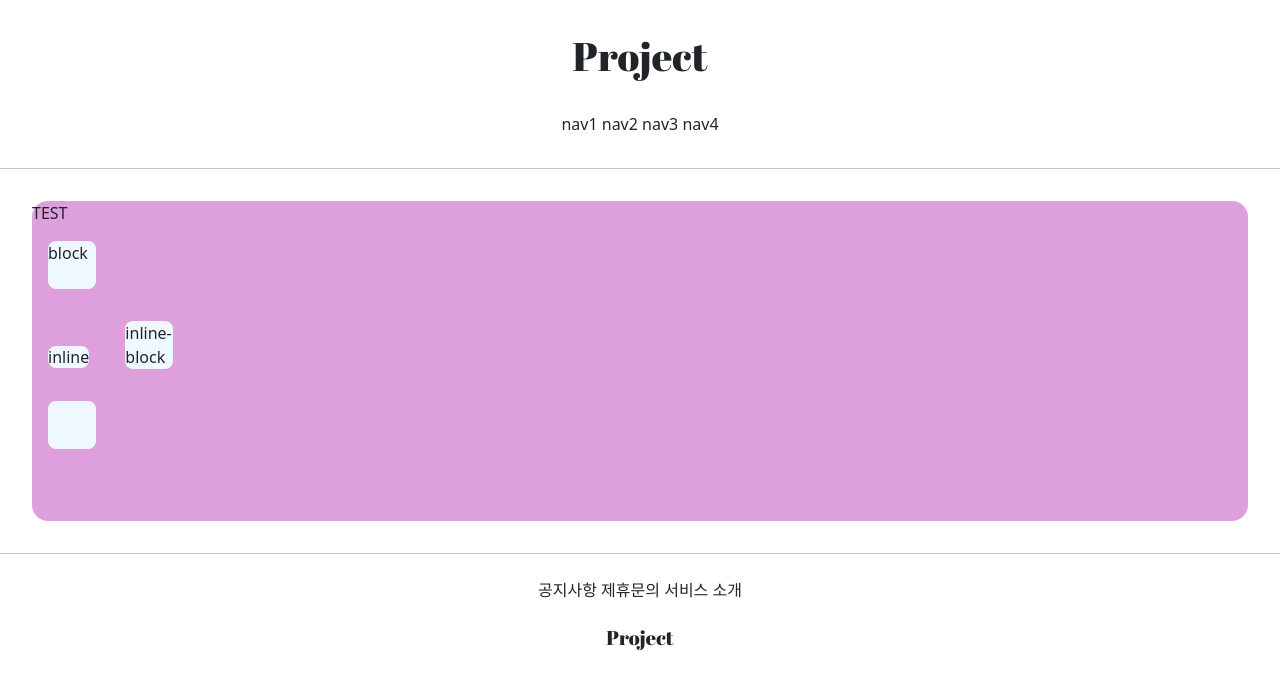
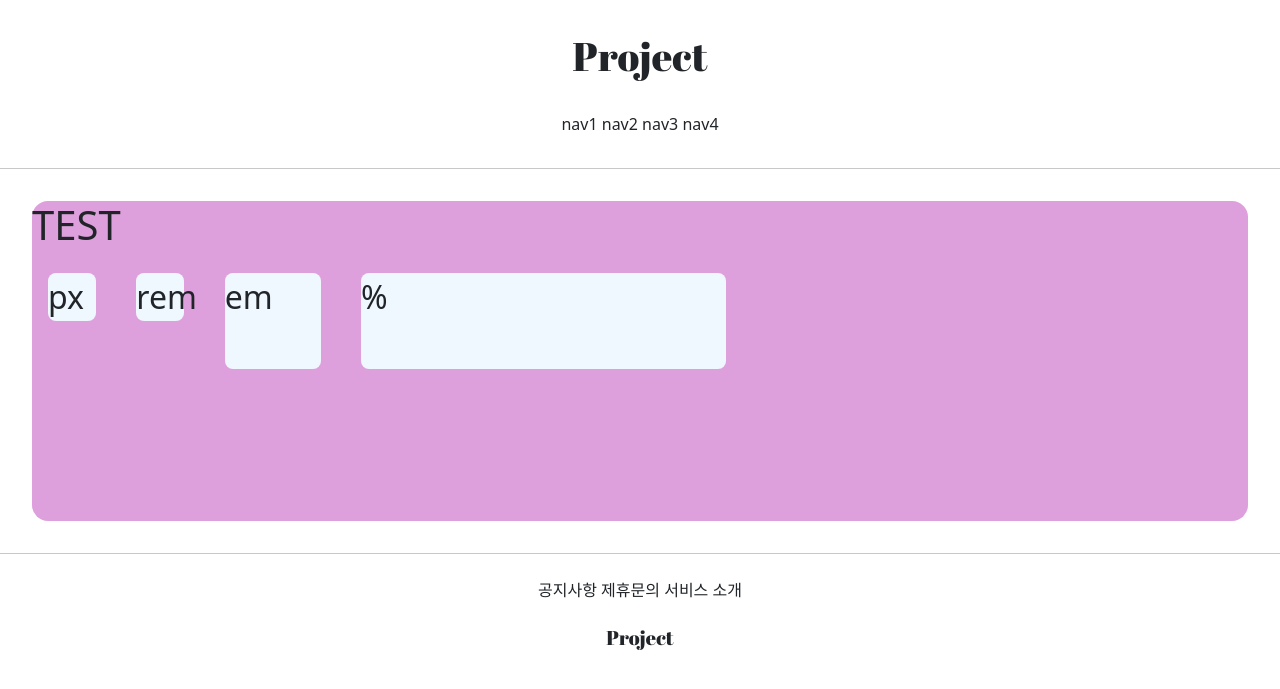
Before and after one commit to 100100001001/gis_django, a Django app: page /accounts/hello_world/ in a window 1280 px wide. Shown: the top 689 px of the page. Run offline with Django 3.2, Linux system fonts and the light colour scheme; parts of the project's set-up code (start-up, migrations or seed data) failed here and were passed over.

Commit message:
7/7 commit 2

```diff
--- a/accountapp/templates/accountapp/hello_world.html
+++ b/accountapp/templates/accountapp/hello_world.html
@@ -10,19 +10,21 @@
             height: 48px;
             width: 48px;
             border-radius: .5rem;
+            display: inline-block;
         }
 
     </style>
 
-    <div style="height: 20rem; background-color: plum; margin: 2rem; border-radius: 1rem;">
-        <hi>TEST</hi>
+    <div style="height: 20rem;
+    background-color:plum; margin: 2rem; border-radius: 1rem; font-size: 2rem">
+        <h1>TEST</h1>
 
 
-    <div class="testing" style="display: block">block</div>
-    <div class="testing" style="display: inline">inline</div>
-    <div class="testing" style="display: none">none</div>
-    <div class="testing" style="display: inline-block">inline-block</div>
-    <div class="testing"></div>
+    <div class="testing" style="height: 48px; width: 48px;">px</div>
+    <div class="testing" style="height: 3rem; width: 3rem;">rem</div>
+    <div class="testing" style="height: 3em; width: 3em;">em</div>
+    <div class="testing" style="height: 30%; width: 30%;">%</div>
+
 
     </div>
 
```
